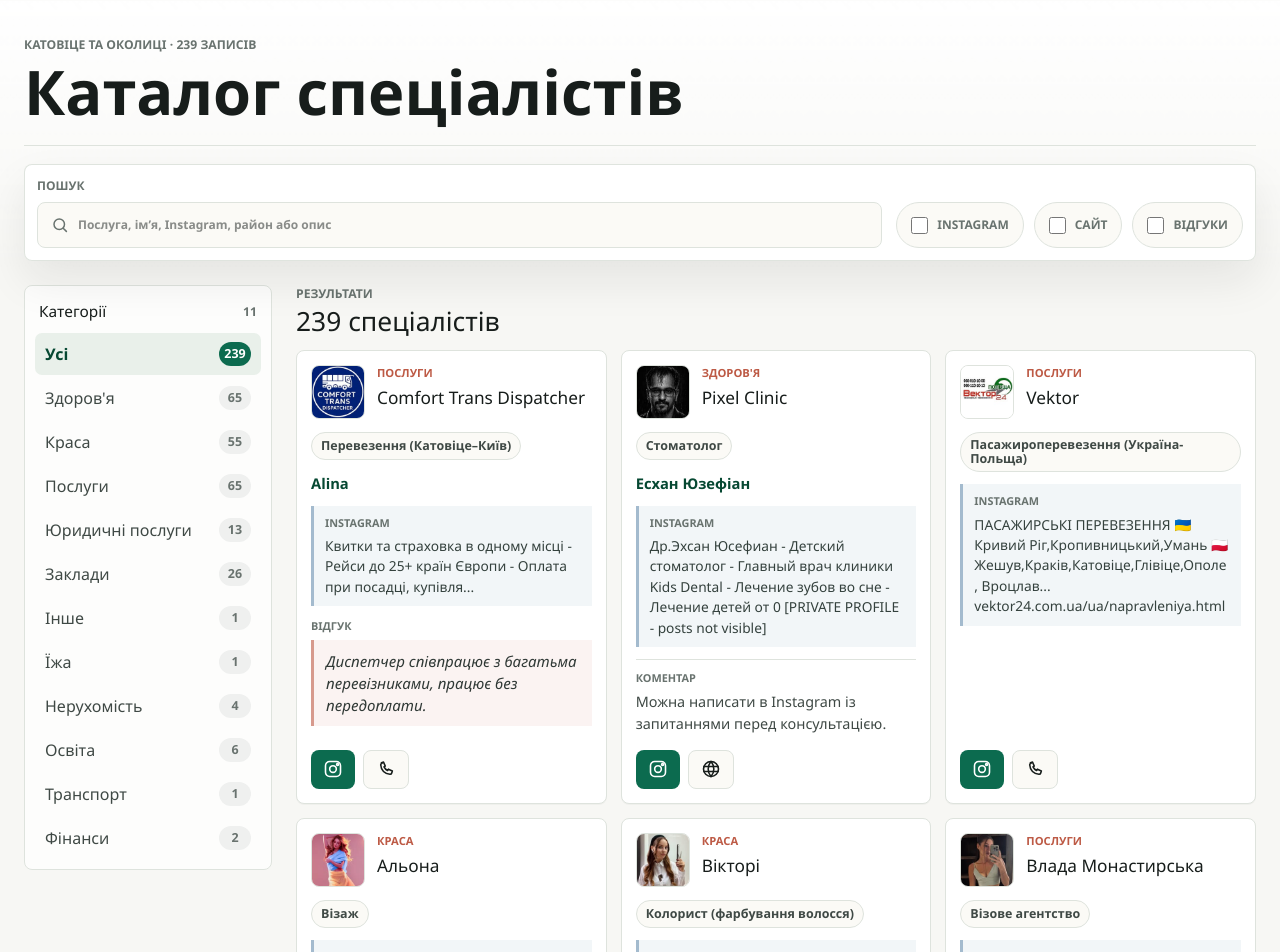
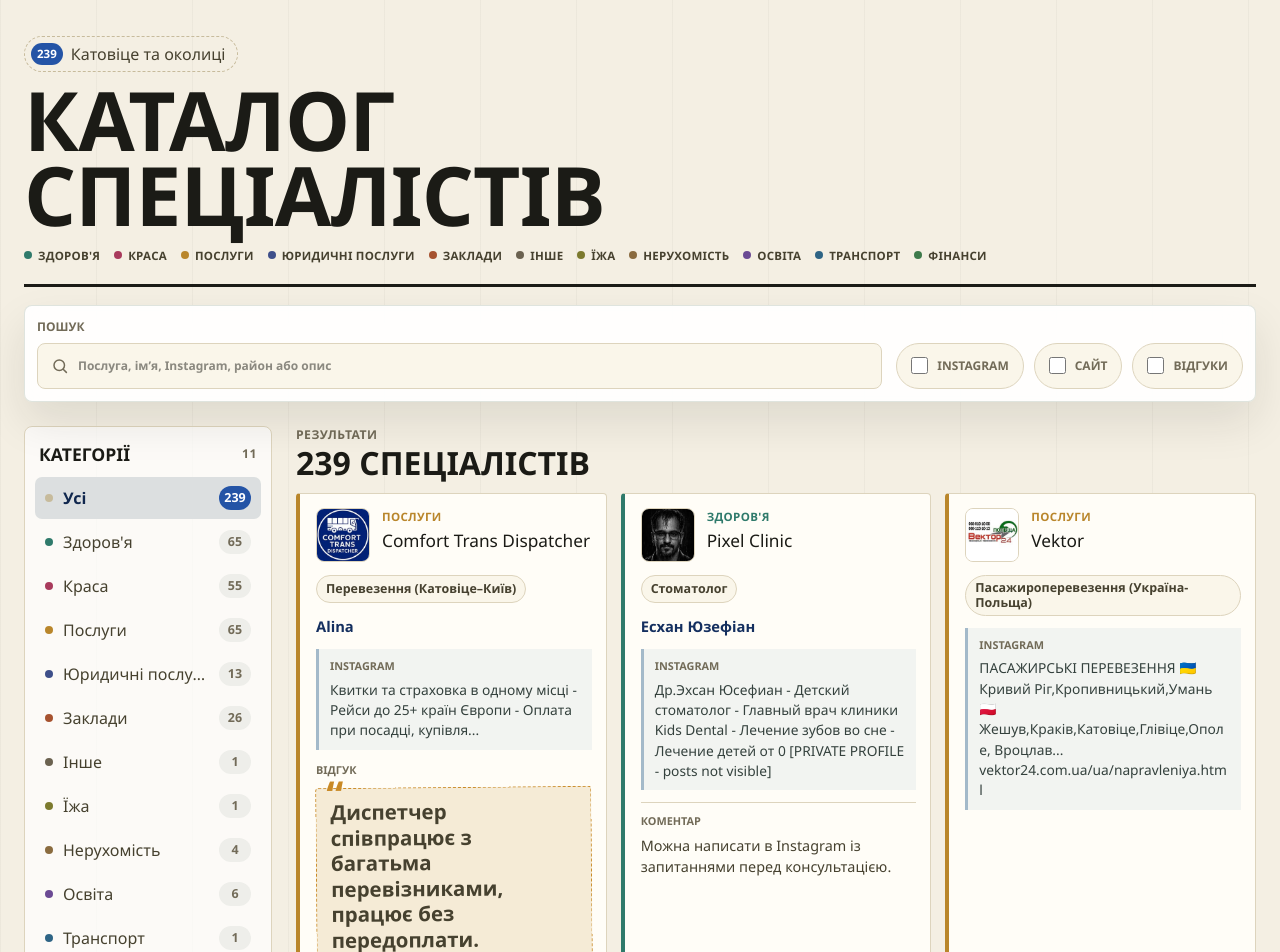
Before and after one commit to foobarsik/katalog, a React (Vite) app: page / in a window 1280 px wide. Shown: the top 952 px of the page. Built offline with nearby package versions, Linux system fonts and the light colour scheme.

Commit message:
Redesign UI with category color system and editorial typography
Introduces a condensed signage display face and handwritten review
notes, plus a per-category color taxonomy carried through cards,
sidebar, tags, and the detail modal for faster visual scanning.

```diff
--- a/app/CatalogClient.tsx
+++ b/app/CatalogClient.tsx
@@ -18,6 +18,24 @@
 
 function normalizeCategory(value: string) {
   return value.replace(/[ʼ’]/g, "'");
+}
+
+const categoryColors: Record<string, string> = {
+  "Здоров'я": "var(--cat-health)",
+  Краса: "var(--cat-beauty)",
+  Послуги: "var(--cat-services)",
+  "Юридичні послуги": "var(--cat-legal)",
+  Заклади: "var(--cat-venues)",
+  Освіта: "var(--cat-education)",
+  Транспорт: "var(--cat-transport)",
+  Фінанси: "var(--cat-finance)",
+  Нерухомість: "var(--cat-realestate)",
+  Їжа: "var(--cat-food)",
+  Інше: "var(--cat-other)",
+};
+
+function getCategoryColor(category: string) {
+  return categoryColors[normalizeCategory(category)] || "var(--cat-other)";
 }
 
 function getInitials(item: Specialist) {
@@ -50,8 +68,29 @@
 }
 
 function getInstagramUrl(item: Specialist) {
-  if (item.social) return item.social;
+  const social = item.social.trim();
+  const instagramLink = social.match(/https?:\/\/(?:www\.)?instagram\.com\/([^/?#\s]+)/i);
+  if (instagramLink) return instagramLink[0];
+
+  const labeledHandle = social.match(/(?:^|[\/\s])instagram\s*:\s*@?([a-z0-9._]+)/i);
+  if (labeledHandle?.[1]) return `https://www.instagram.com/${labeledHandle[1]}`;
+
   if (item.instagram) return `https://www.instagram.com/${item.instagram}`;
+  return "";
+}
+
+function getExternalSocialUrl(item: Specialist) {
+  const social = item.social.trim();
+  if (!social || getInstagramUrl(item)) return "";
+
+  if (/^https?:\/\//i.test(social)) return social;
+
+  const telegram = social.match(/^telegram\s*:\s*@?([a-z0-9_]+)/i);
+  if (telegram?.[1]) return `https://t.me/${telegram[1]}`;
+
+  const telegramUrl = social.match(/(?:^|\s)(?:https?:\/\/)?t\.me\/([a-z0-9_]+)/i);
+  if (telegramUrl?.[1]) return `https://t.me/${telegramUrl[1]}`;
+
   return "";
 }
 
@@ -135,6 +174,7 @@
   onOpen: (item: Specialist) => void;
 }) {
   const instagramUrl = getInstagramUrl(item);
+  const externalSocialUrl = getExternalSocialUrl(item);
   const hasInstagramDetails = Boolean(item.instagramTitle || item.instagramBio);
 
   function openFromKeyboard(event: React.KeyboardEvent<HTMLElement>) {
@@ -150,6 +190,7 @@
       onClick={() => onOpen(item)}
       onKeyDown={openFromKeyboard}
       role="button"
+      style={{ "--cat-color": getCategoryColor(item.category) } as React.CSSProperties}
       tabIndex={0}
     >
       <div className="card-topline">
@@ -202,6 +243,12 @@
             <WebsiteIcon />
           </ContactLink>
         ) : null}
+        {externalSocialUrl ? (
+          <ContactLink href={externalSocialUrl}>
+            <span className="visually-hidden">Посилання</span>
+            <WebsiteIcon />
+          </ContactLink>
+        ) : null}
         {item.phone ? (
           <ContactLink href={`tel:${item.phone.replace(/\s+/g, "")}`} external={false}>
             <span className="visually-hidden">Телефон</span>
@@ -223,6 +270,7 @@
   if (!item) return null;
 
   const instagramUrl = getInstagramUrl(item);
+  const externalSocialUrl = getExternalSocialUrl(item);
 
   return (
     <div className="modal-backdrop">
@@ -232,6 +280,7 @@
         aria-modal="true"
         className="detail-modal"
         role="dialog"
+        style={{ "--cat-color": getCategoryColor(item.category) } as React.CSSProperties}
       >
         <button aria-label="Закрити" className="modal-close" type="button" onClick={onClose}>
           ×
@@ -289,6 +338,7 @@
             </ContactLink>
           ) : null}
           {item.website ? <ContactLink href={item.website}>Відкрити сайт</ContactLink> : null}
+          {externalSocialUrl ? <ContactLink href={externalSocialUrl}>Відкрити посилання</ContactLink> : null}
           {item.phone ? (
             <ContactLink href={`tel:${item.phone.replace(/\s+/g, "")}`} external={false}>
               Подзвонити
@@ -335,7 +385,7 @@
     const result = specialists
       .filter((item) => (category === "Усі" ? true : normalizeCategory(item.category) === normalizeCategory(category)))
       .filter((item) => (withInstagram ? Boolean(getInstagramUrl(item)) : true))
-      .filter((item) => (withWebsite ? Boolean(item.website) : true))
+      .filter((item) => (withWebsite ? Boolean(item.website || getExternalSocialUrl(item)) : true))
       .filter((item) => (withReviews ? Boolean(item.review) : true))
       .filter((item) => (needle ? makeSearchText(item).includes(needle) : true));
 
@@ -357,8 +407,20 @@
       <header className="app-header">
         <div className="brand">
           <div>
-            <p>Катовіце та околиці · {specialists.length} записів</p>
+            <span className="eyebrow">
+              <em>{specialists.length}</em>Катовіце та околиці
+            </span>
             <h1>Каталог спеціалістів</h1>
+            <ul className="category-legend">
+              {categories
+                .filter((item) => item !== "Усі")
+                .map((item) => (
+                  <li key={item}>
+                    <span className="dot" style={{ background: getCategoryColor(item) }} aria-hidden="true" />
+                    {item}
+                  </li>
+                ))}
+            </ul>
           </div>
         </div>
       </header>
@@ -421,12 +483,14 @@
               <button
                 className={item === category ? "category-button active" : "category-button"}
                 key={item}
+                style={item === "Усі" ? undefined : ({ "--cat-color": getCategoryColor(item) } as React.CSSProperties)}
                 type="button"
                 onClick={() => setCategory(item)}
-            >
-              <span>{item}</span>
-              <em>{categoryCounts[normalizeCategory(item)] || 0}</em>
-            </button>
+              >
+                <span className="dot" aria-hidden="true" />
+                <span>{item}</span>
+                <em>{categoryCounts[normalizeCategory(item)] || 0}</em>
+              </button>
             ))}
           </div>
         </aside>
--- a/app/globals.css
+++ b/app/globals.css
@@ -1,20 +1,36 @@
 @import "tailwindcss";
 
 :root {
-  --background: #f7f7f4;
-  --foreground: #171d1b;
-  --muted: #69736f;
-  --muted-strong: #3f4945;
-  --line: #dee3dd;
-  --line-strong: #c9d0ca;
-  --surface: #ffffff;
-  --surface-soft: #f0f2ed;
-  --surface-warm: #fbfaf6;
-  --green: #0c6b4f;
-  --green-dark: #064832;
-  --coral: #bd5a45;
-  --blue: #2f628f;
-  --shadow: 0 20px 44px rgba(23, 29, 27, 0.08);
+  --background: #f4efe3;
+  --foreground: #1b1b16;
+  --muted: #726b58;
+  --muted-strong: #46412f;
+  --line: #ddd4bd;
+  --line-strong: #c7bb9c;
+  --surface: #fffdf7;
+  --surface-soft: #ece4cf;
+  --surface-warm: #faf6ea;
+  --green: #23577a;
+  --green-dark: #123147;
+  --coral: #b4552f;
+  --blue: #23577a;
+  --accent: #2454a6;
+  --accent-dark: #142f5f;
+  --amber: #c98a26;
+  --amber-dark: #7a531a;
+  --shadow: 0 20px 44px rgba(27, 27, 22, 0.1);
+
+  --cat-health: #2f7a6b;
+  --cat-beauty: #a83a5c;
+  --cat-services: #b9862b;
+  --cat-legal: #3e4f8a;
+  --cat-venues: #a6522f;
+  --cat-education: #6b4a94;
+  --cat-transport: #2e6485;
+  --cat-finance: #3e7a4b;
+  --cat-realestate: #8a6b3f;
+  --cat-food: #7c7a2e;
+  --cat-other: #6b6250;
 }
 
 @theme inline {
@@ -35,7 +51,13 @@
 body {
   margin: 0;
   background:
-    linear-gradient(180deg, #ffffff 0, rgba(255, 255, 255, 0) 270px),
+    repeating-linear-gradient(
+      90deg,
+      rgba(27, 27, 22, 0.035) 0,
+      rgba(27, 27, 22, 0.035) 1px,
+      transparent 1px,
+      transparent 96px
+    ),
     var(--background);
   color: var(--foreground);
   font-family: var(--font-golos, "Segoe UI"), Arial, Helvetica, sans-serif;
@@ -84,32 +106,83 @@
   align-items: flex-end;
   justify-content: space-between;
   gap: 24px;
-  border-bottom: 1px solid var(--line);
-  padding: 8px 0 24px;
+  border-bottom: 3px solid var(--foreground);
+  padding: 8px 0 20px;
 }
 
 .brand {
   min-width: 0;
 }
 
-.brand p,
 .results-toolbar p,
 .sidebar-heading span {
   margin: 0;
   color: var(--muted);
   font-size: 0.76rem;
   font-weight: 800;
-  letter-spacing: 0;
+  letter-spacing: 0.04em;
   text-transform: uppercase;
 }
 
+.brand .eyebrow {
+  display: inline-flex;
+  align-items: center;
+  gap: 8px;
+  border: 1.5px dashed var(--line-strong);
+  border-radius: 999px;
+  padding: 5px 12px 5px 6px;
+  color: var(--muted-strong);
+}
+
+.brand .eyebrow em {
+  display: inline-grid;
+  min-width: 26px;
+  border-radius: 999px;
+  background: var(--accent);
+  color: #fff;
+  font-style: normal;
+  font-weight: 900;
+  font-size: 0.72rem;
+  line-height: 22px;
+  text-align: center;
+  padding: 0 6px;
+}
+
 .brand h1 {
-  max-width: 760px;
-  margin: 7px 0 0;
-  font-size: clamp(2rem, 4.8vw, 4.65rem);
-  font-weight: 850;
-  line-height: 0.98;
-  letter-spacing: 0;
+  max-width: 780px;
+  margin: 10px 0 0;
+  font-family: var(--font-shoulders), var(--font-golos), sans-serif;
+  font-size: clamp(2.6rem, 6.4vw, 5.6rem);
+  font-weight: 800;
+  line-height: 0.92;
+  letter-spacing: -0.01em;
+  text-transform: uppercase;
+}
+
+.category-legend {
+  display: flex;
+  flex-wrap: wrap;
+  gap: 6px 14px;
+  margin: 14px 0 0;
+  padding: 0;
+  list-style: none;
+}
+
+.category-legend li {
+  display: inline-flex;
+  align-items: center;
+  gap: 6px;
+  color: var(--muted-strong);
+  font-size: 0.72rem;
+  font-weight: 700;
+  text-transform: uppercase;
+  letter-spacing: 0.02em;
+}
+
+.category-legend .dot {
+  width: 8px;
+  height: 8px;
+  border-radius: 999px;
 }
 
 .search-panel {
@@ -190,13 +263,13 @@
 
 .search-field input:focus,
 .select-field select:focus {
-  border-color: var(--green);
+  border-color: var(--accent);
   background: #ffffff;
-  box-shadow: 0 0 0 4px rgba(12, 107, 79, 0.12);
+  box-shadow: 0 0 0 4px rgba(36, 84, 166, 0.16);
 }
 
 .search-input-wrap:focus-within .search-icon {
-  stroke: var(--green);
+  stroke: var(--accent);
 }
 
 .top-controls {
@@ -226,18 +299,18 @@
 }
 
 .toggle:has(input:checked) {
-  border-color: var(--green);
-  background: #e9f0ea;
+  border-color: var(--accent);
+  background: #e6ecf7;
 }
 
 .toggle:has(input:checked) span {
-  color: var(--green-dark);
+  color: var(--accent-dark);
 }
 
 .toggle input {
   width: 17px;
   height: 17px;
-  accent-color: var(--green);
+  accent-color: var(--accent);
 }
 
 .catalog-layout {
@@ -267,7 +340,10 @@
 
 .sidebar-heading h2 {
   margin: 0;
-  font-size: 0.96rem;
+  font-family: var(--font-shoulders), var(--font-golos), sans-serif;
+  font-size: 1.1rem;
+  font-weight: 800;
+  text-transform: uppercase;
 }
 
 .category-list {
@@ -277,7 +353,7 @@
 
 .category-button {
   display: grid;
-  grid-template-columns: minmax(0, 1fr) auto;
+  grid-template-columns: 8px minmax(0, 1fr) auto;
   gap: 10px;
   align-items: center;
   min-height: 42px;
@@ -292,13 +368,20 @@
     color 160ms ease;
 }
 
+.category-button .dot {
+  width: 8px;
+  height: 8px;
+  border-radius: 999px;
+  background: var(--cat-color, var(--line-strong));
+}
+
 .category-button:hover {
-  background: rgba(12, 107, 79, 0.07);
+  background: color-mix(in srgb, var(--cat-color, var(--accent)) 8%, transparent);
 }
 
 .category-button.active {
-  background: #e9f0ea;
-  color: var(--green-dark);
+  background: color-mix(in srgb, var(--cat-color, var(--accent)) 14%, var(--surface-warm));
+  color: color-mix(in srgb, var(--cat-color, var(--accent-dark)) 82%, black);
   font-weight: 850;
 }
 
@@ -321,7 +404,7 @@
 }
 
 .category-button.active em {
-  background: var(--green);
+  background: var(--cat-color, var(--accent));
   color: #ffffff;
 }
 
@@ -335,8 +418,11 @@
 
 .results-toolbar h2 {
   margin: 3px 0 0;
-  font-size: 1.65rem;
-  line-height: 1.1;
+  font-family: var(--font-shoulders), var(--font-golos), sans-serif;
+  font-size: 2rem;
+  font-weight: 800;
+  line-height: 1;
+  text-transform: uppercase;
 }
 
 .clear-button,
@@ -357,9 +443,9 @@
 
 .clear-button:hover,
 .details-button:hover {
-  border-color: var(--green);
-  background: #f8fbf8;
-  color: var(--green-dark);
+  border-color: var(--accent);
+  background: #f2f6fb;
+  color: var(--accent-dark);
 }
 
 .catalog-grid {
@@ -369,15 +455,17 @@
 }
 
 .specialist-card {
+  position: relative;
   display: flex;
   min-height: 285px;
   flex-direction: column;
   border: 1px solid var(--line);
-  border-radius: 8px;
+  border-left: 4px solid var(--cat-color, var(--line));
+  border-radius: 4px;
   background: var(--surface);
   box-shadow: 0 1px 0 rgba(23, 29, 27, 0.03);
   cursor: pointer;
-  padding: 14px;
+  padding: 14px 14px 14px 16px;
   transition:
     border-color 160ms ease,
     box-shadow 160ms ease,
@@ -386,13 +474,14 @@
 
 .specialist-card:hover {
   border-color: var(--line-strong);
-  box-shadow: 0 14px 34px rgba(23, 29, 27, 0.08);
-  transform: translateY(-1px);
+  border-left-color: var(--cat-color, var(--line-strong));
+  box-shadow: 0 14px 34px rgba(23, 29, 27, 0.1);
+  transform: translateY(-2px);
 }
 
 .specialist-card:focus-visible {
-  border-color: var(--green);
-  box-shadow: 0 0 0 4px rgba(12, 107, 79, 0.14);
+  border-color: var(--accent);
+  box-shadow: 0 0 0 4px rgba(36, 84, 166, 0.18);
   outline: none;
 }
 
@@ -411,9 +500,11 @@
   place-items: center;
   border: 1px solid var(--line);
   border-radius: 8px;
-  background: linear-gradient(135deg, var(--green), var(--blue));
+  background: linear-gradient(135deg, var(--cat-color, var(--accent)), var(--accent-dark));
   color: #ffffff;
-  font-weight: 850;
+  font-family: var(--font-shoulders), var(--font-golos), sans-serif;
+  font-weight: 800;
+  font-size: 1.1rem;
 }
 
 .avatar.large {
@@ -433,10 +524,10 @@
 
 .category {
   margin: 0;
-  color: var(--coral);
-  font-size: 0.7rem;
-  font-weight: 850;
-  letter-spacing: 0;
+  color: var(--cat-color, var(--coral));
+  font-size: 0.72rem;
+  font-weight: 800;
+  letter-spacing: 0.03em;
   text-transform: uppercase;
 }
 
@@ -453,8 +544,8 @@
   margin: 0;
   overflow: hidden;
   border-radius: 999px;
-  background: var(--surface-soft);
-  color: var(--green-dark);
+  background: color-mix(in srgb, var(--cat-color, var(--accent)) 12%, var(--surface-soft));
+  color: color-mix(in srgb, var(--cat-color, var(--accent-dark)) 80%, black);
   padding: 6px 9px;
   font-size: 0.8rem;
   font-weight: 750;
@@ -485,7 +576,7 @@
 
 .person {
   margin: 12px 0 0;
-  color: var(--green-dark);
+  color: var(--accent-dark);
   font-size: 0.92rem;
   font-weight: 800;
 }
@@ -498,13 +589,30 @@
 }
 
 .review-quote {
-  margin: 5px 0 0;
-  border-left: 3px solid rgba(189, 90, 69, 0.58);
-  background: rgba(189, 90, 69, 0.07);
-  color: #2f3835;
-  padding: 10px 12px;
-  font-size: 0.94rem;
-  font-style: italic;
+  position: relative;
+  margin: 9px 0 0;
+  transform: rotate(-0.5deg);
+  border: 1.5px dashed var(--amber);
+  border-radius: 3px;
+  background: color-mix(in srgb, var(--amber) 10%, var(--surface-warm));
+  color: var(--muted-strong);
+  padding: 11px 14px 9px;
+  font-family: var(--font-caveat), cursive;
+  font-size: 1.28rem;
+  font-weight: 600;
+  line-height: 1.25;
+}
+
+.review-quote::before {
+  content: "\201C";
+  position: absolute;
+  top: -14px;
+  left: 10px;
+  color: var(--amber);
+  font-family: var(--font-shoulders), sans-serif;
+  font-size: 2.4rem;
+  font-style: normal;
+  line-height: 1;
 }
 
 .catalog-comment {
@@ -568,12 +676,12 @@
 
 .contact-link.primary {
   min-width: 43px;
-  background: var(--green);
+  background: var(--accent);
   color: #ffffff;
 }
 
 .contact-link.primary:hover {
-  background: var(--green-dark);
+  background: var(--accent-dark);
 }
 
 .contact-link.secondary {
@@ -584,8 +692,8 @@
 }
 
 .contact-link.secondary:hover {
-  border-color: var(--green);
-  color: var(--green-dark);
+  border-color: var(--accent);
+  color: var(--accent-dark);
 }
 
 .instagram-icon,
@@ -642,7 +750,8 @@
   width: min(720px, 100%);
   max-height: min(760px, calc(100vh - 36px));
   overflow: auto;
-  border-radius: 8px;
+  border-top: 5px solid var(--cat-color, var(--accent));
+  border-radius: 4px;
   background: var(--surface);
   box-shadow: 0 24px 70px rgba(17, 25, 22, 0.28);
   padding: 22px;
@@ -704,6 +813,11 @@
   display: block;
   overflow: visible;
   -webkit-line-clamp: unset;
+}
+
+.modal-review {
+  transform: rotate(0);
+  font-size: 1.4rem;
 }
 
 .modal-strong {
```
Also changed, not shown: app/layout.tsx (+16 -2 lines), 1 other file (tests, documents, lock files or other folders).
